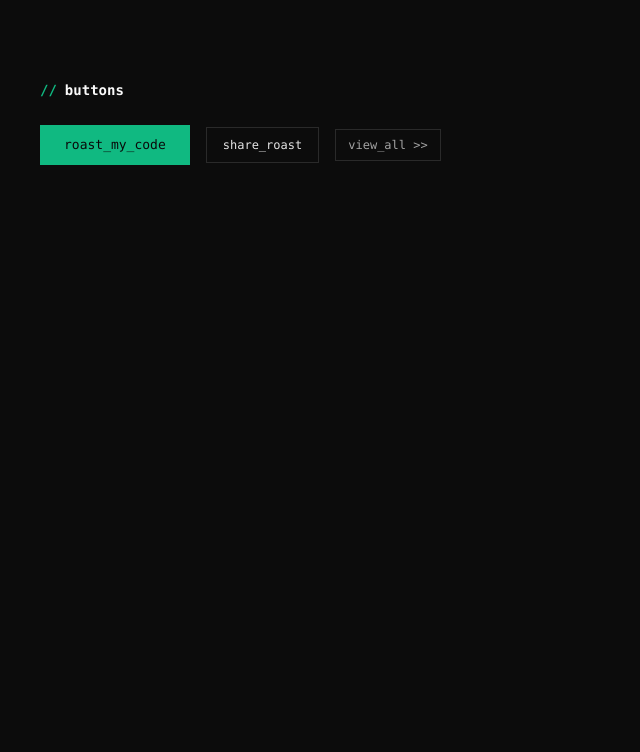
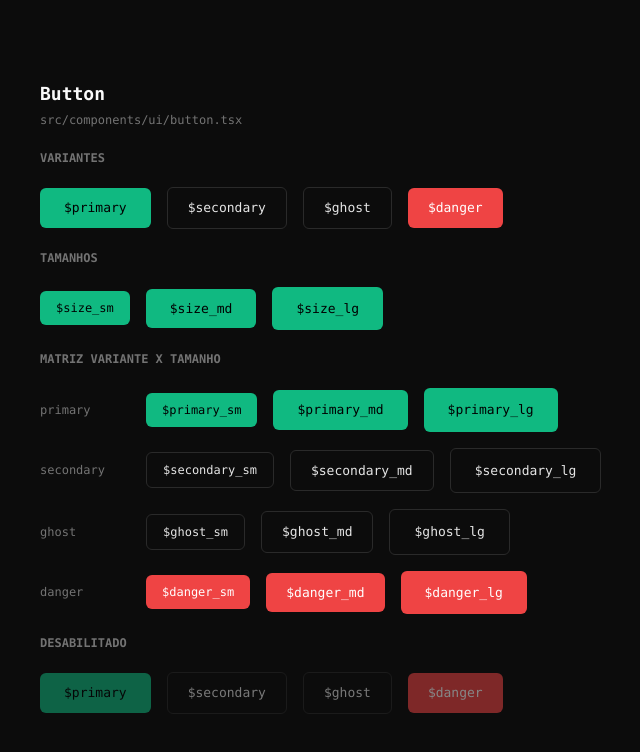
Before and after one commit to burn-c/devroast, a Next.js app: page /design-system in a window 1280 px wide. Shown: the top 752 px of the page, without its empty margins (20-660 px from the left). Built offline with nearby package versions, Linux system fonts and the light colour scheme.

Commit message:
feat(ui): complete Button component with all variants and sizes
- Add primary, secondary, ghost, danger variants
- Add sm, md, lg sizes with compoundVariants
- Add cornerRadius [6px] to all variants

docs: add complete design-system page matching Pencil component library

```diff
--- a/src/app/design-system/page.tsx
+++ b/src/app/design-system/page.tsx
@@ -3,20 +3,117 @@ import { Button } from "@/components/ui";
 export default function DesignSystem() {
 	return (
 		<div className="min-h-screen bg-[#0C0C0C] p-[80px_60px]">
-			<div className="flex flex-col gap-6">
-				<div className="flex items-center gap-2">
-					<span className="text-[#10B981] font-mono text-[14px] font-bold">
-						&#47;&#47;
+			<div className="flex flex-col gap-5">
+				<div className="flex flex-col gap-1">
+					<span className="text-[#FAFAFA] font-mono text-[18px] font-bold">
+						Button
 					</span>
-					<span className="text-[#FAFAFA] font-mono text-[14px] font-bold">
-						buttons
+					<span className="text-[#737373] font-mono text-[12px]">
+						src/components/ui/button.tsx
 					</span>
 				</div>
 
+				<span className="text-[#737373] font-mono text-[12px] font-bold">
+					VARIANTES
+				</span>
+
 				<div className="flex items-center gap-4">
-					<Button variant="primary">roast_my_code</Button>
-					<Button variant="secondary">share_roast</Button>
-					<Button variant="link">view_all &gt;&gt;</Button>
+					<Button variant="primary">$primary</Button>
+					<Button variant="secondary">$secondary</Button>
+					<Button variant="ghost">$ghost</Button>
+					<Button variant="danger">$danger</Button>
+				</div>
+
+				<span className="text-[#737373] font-mono text-[12px] font-bold">
+					TAMANHOS
+				</span>
+
+				<div className="flex items-center gap-4">
+					<Button size="sm">$size_sm</Button>
+					<Button size="md">$size_md</Button>
+					<Button size="lg">$size_lg</Button>
+				</div>
+
+				<span className="text-[#737373] font-mono text-[12px] font-bold">
+					MATRIZ VARIANTE X TAMANHO
+				</span>
+
+				<div className="flex flex-col gap-4">
+					<div className="flex items-center gap-4">
+						<span className="text-[#737373] font-mono text-[12px] w-[90px]">
+							primary
+						</span>
+						<Button variant="primary" size="sm">
+							$primary_sm
+						</Button>
+						<Button variant="primary" size="md">
+							$primary_md
+						</Button>
+						<Button variant="primary" size="lg">
+							$primary_lg
+						</Button>
+					</div>
+					<div className="flex items-center gap-4">
+						<span className="text-[#737373] font-mono text-[12px] w-[90px]">
+							secondary
+						</span>
+						<Button variant="secondary" size="sm">
+							$secondary_sm
+						</Button>
+						<Button variant="secondary" size="md">
+							$secondary_md
+						</Button>
+						<Button variant="secondary" size="lg">
+							$secondary_lg
+						</Button>
+					</div>
+					<div className="flex items-center gap-4">
+						<span className="text-[#737373] font-mono text-[12px] w-[90px]">
+							ghost
+						</span>
+						<Button variant="ghost" size="sm">
+							$ghost_sm
+						</Button>
+						<Button variant="ghost" size="md">
+							$ghost_md
+						</Button>
+						<Button variant="ghost" size="lg">
+							$ghost_lg
+						</Button>
+					</div>
+					<div className="flex items-center gap-4">
+						<span className="text-[#737373] font-mono text-[12px] w-[90px]">
+							danger
+						</span>
+						<Button variant="danger" size="sm">
+							$danger_sm
+						</Button>
+						<Button variant="danger" size="md">
+							$danger_md
+						</Button>
+						<Button variant="danger" size="lg">
+							$danger_lg
+						</Button>
+					</div>
+				</div>
+
+				<span className="text-[#737373] font-mono text-[12px] font-bold">
+					DESABILITADO
+				</span>
+
+				<div className="flex items-center gap-4">
+					<Button variant="primary" disabled>
+						$primary
+					</Button>
+					<Button variant="secondary" disabled>
+						$secondary
+					</Button>
+					<Button variant="ghost" disabled>
+						$ghost
+					</Button>
+					<Button variant="danger" disabled>
+						$danger
+					</Button>
 				</div>
 			</div>
 		</div>
--- a/src/components/ui/button.tsx
+++ b/src/components/ui/button.tsx
@@ -6,14 +6,39 @@ const button = tv({
 	variants: {
 		variant: {
 			primary:
-				"bg-emerald-500 text-[#0A0A0A] hover:bg-emerald-600 py-[10px] px-6 text-[13px] font-medium",
+				"bg-emerald-500 text-[#000000] hover:bg-emerald-600 rounded-[6px]",
 			secondary:
-				"border border-[#2A2A2A] text-[#E5E5E5] hover:bg-[#171717] hover:border-[#404040] py-2 px-4 text-[12px]",
-			link: "border border-[#2A2A2A] text-[#A3A3A3] hover:text-[#D4D4D4] hover:border-[#525252] py-[6px] px-3 text-[12px]",
+				"bg-[#0C0C0C] text-[#E5E5E5] border border-[#2A2A2A] hover:bg-[#171717] hover:border-[#404040] rounded-[6px]",
+			ghost:
+				"bg-[#0C0C0C] text-[#E5E5E5] border border-[#2A2A2A] hover:bg-[#171717] hover:border-[#404040] rounded-[6px]",
+			danger: "bg-red-500 text-white hover:bg-red-600 rounded-[6px]",
+		},
+		size: {
+			sm: "py-2 px-4 text-[12px]",
+			md: "py-2.5 px-5 text-[13px]",
+			lg: "py-3 px-6 text-[13px]",
 		},
 	},
+	compoundVariants: [
+		{
+			variant: "primary",
+			size: "sm",
+			class: "py-2 px-4",
+		},
+		{
+			variant: "primary",
+			size: "md",
+			class: "py-[10px] px-6",
+		},
+		{
+			variant: "primary",
+			size: "lg",
+			class: "py-3 px-6",
+		},
+	],
 	defaultVariants: {
 		variant: "primary",
+		size: "md",
 	},
 });
 
@@ -22,9 +47,13 @@ export interface ButtonProps
 		VariantProps<typeof button> {}
 
 export const Button = forwardRef<HTMLButtonElement, ButtonProps>(
-	({ className, variant, ...props }, ref) => {
+	({ className, variant, size, ...props }, ref) => {
 		return (
-			<button className={button({ variant, className })} ref={ref} {...props} />
+			<button
+				className={button({ variant, size, className })}
+				ref={ref}
+				{...props}
+			/>
 		);
 	},
 );
```
